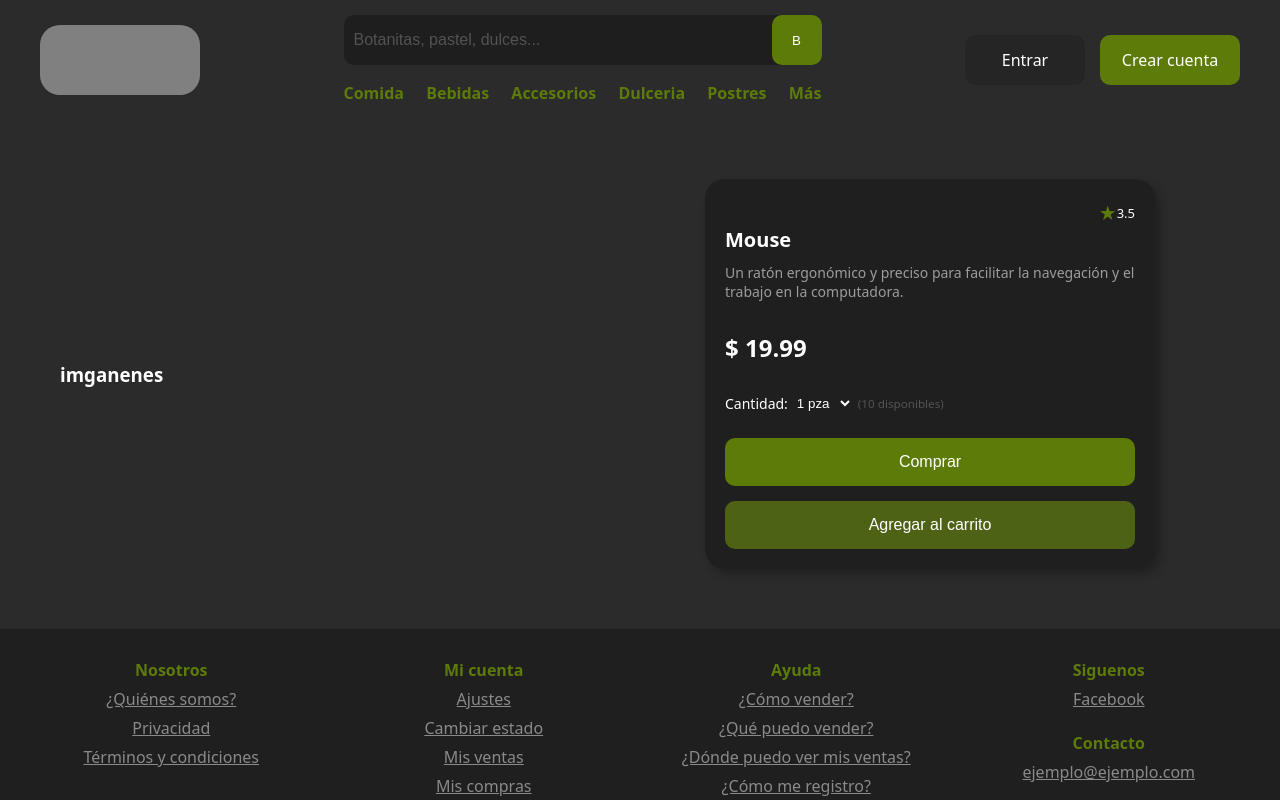
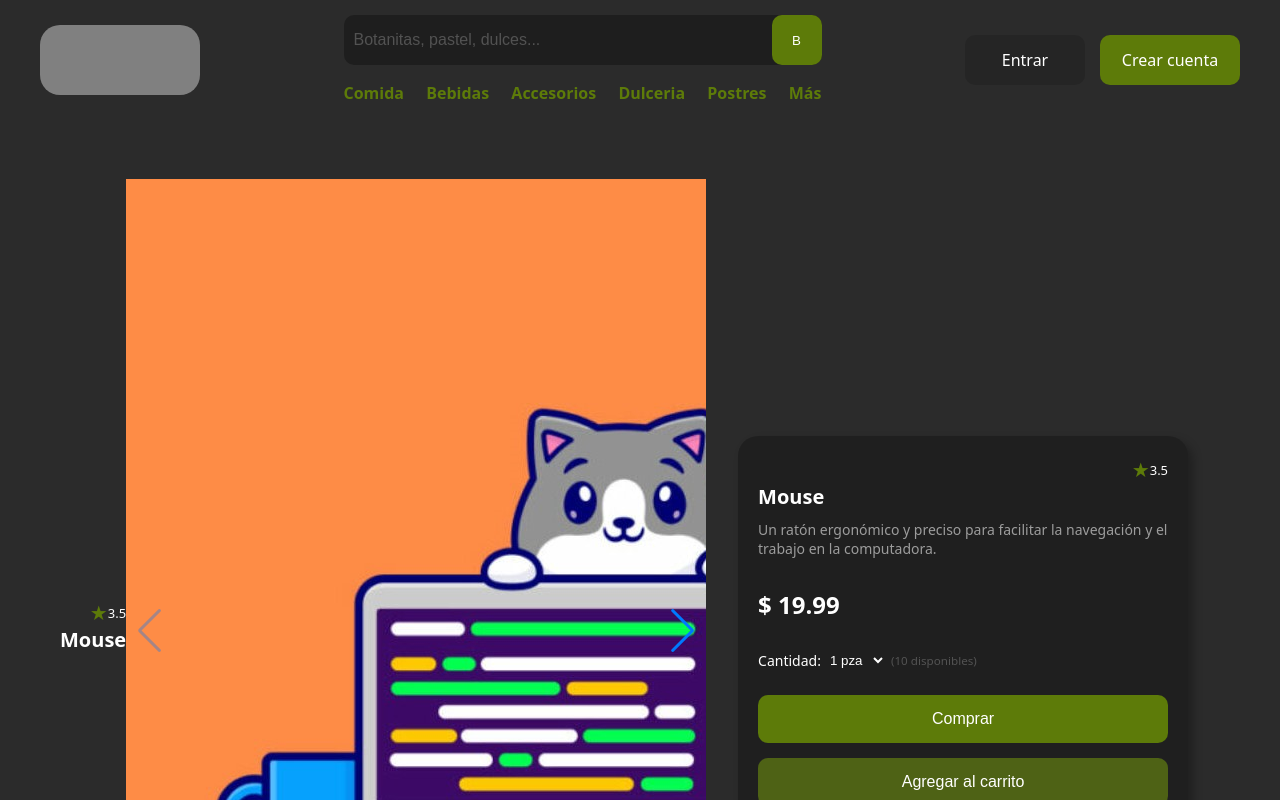
Before and after one commit to adrianhdez2/choco-market, a React (Vite) app: page /product/details/1 in a window 1280 px wide. Shown: the top 800 px of the page. Built offline with nearby package versions, Linux system fonts and the light colour scheme.

Commit message:
Update component

```diff
--- a/src/pages/Details.jsx
+++ b/src/pages/Details.jsx
@@ -1,6 +1,7 @@
 import { useEffect, useState } from "react";
 import { useParams, useSearchParams, useNavigate } from "react-router-dom"
 import { dataProducts } from '../constans/data'
+import Gallery from "../components/Gallery";
 
 function Details() {
     const { id } = useParams()
@@ -48,18 +49,35 @@ function Details() {
         console.log(quantity);
     }
 
+    const img = [
+        "profile.jpg", "profile.jpg",
+    ]
+
     return (
         <section id="details">
-            <aside className="details_gallery">
-                <h1>imganenes</h1>
-            </aside>
-            <aside className="details_info_box">
-                <form className="info_box" onSubmit={addToCard}>
+            <div className="details_movile">
+                <div className="container_details_movile">
                     <div className="details_container_stars">
                         <span className="star">&#9733;</span>
                         {product.stars}
                     </div>
-                    <h3 className="details_title">{product.name}</h3>
+                    <h3 className="details_title">
+                        {product.name}
+                    </h3>
+                </div>
+            </div>
+            <aside className="details_gallery">
+                <div className="gallery_box">
+                    <Gallery images={img} />
+                </div>
+            </aside>
+            <aside className="details_info_box">
+                <form className="info_box" onSubmit={addToCard}>
+                    <div className="details_container_stars no_movile">
+                        <span className="star">&#9733;</span>
+                        {product.stars}
+                    </div>
+                    <h3 className="details_title no_movile">{product.name}</h3>
                     <p className="details_description">{product.descrip}</p>
                     <h3 className="details_price">$ {product.price}</h3>
 
```
